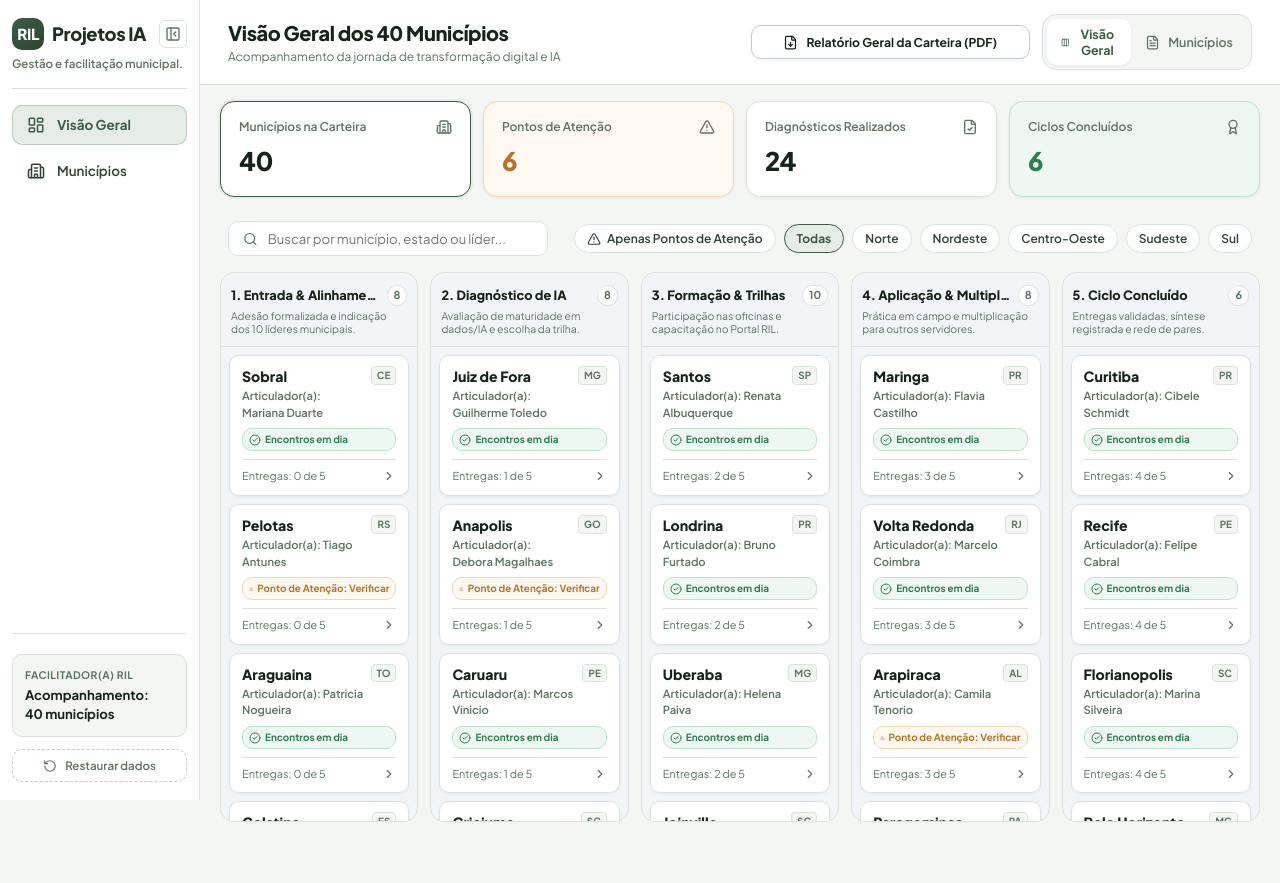
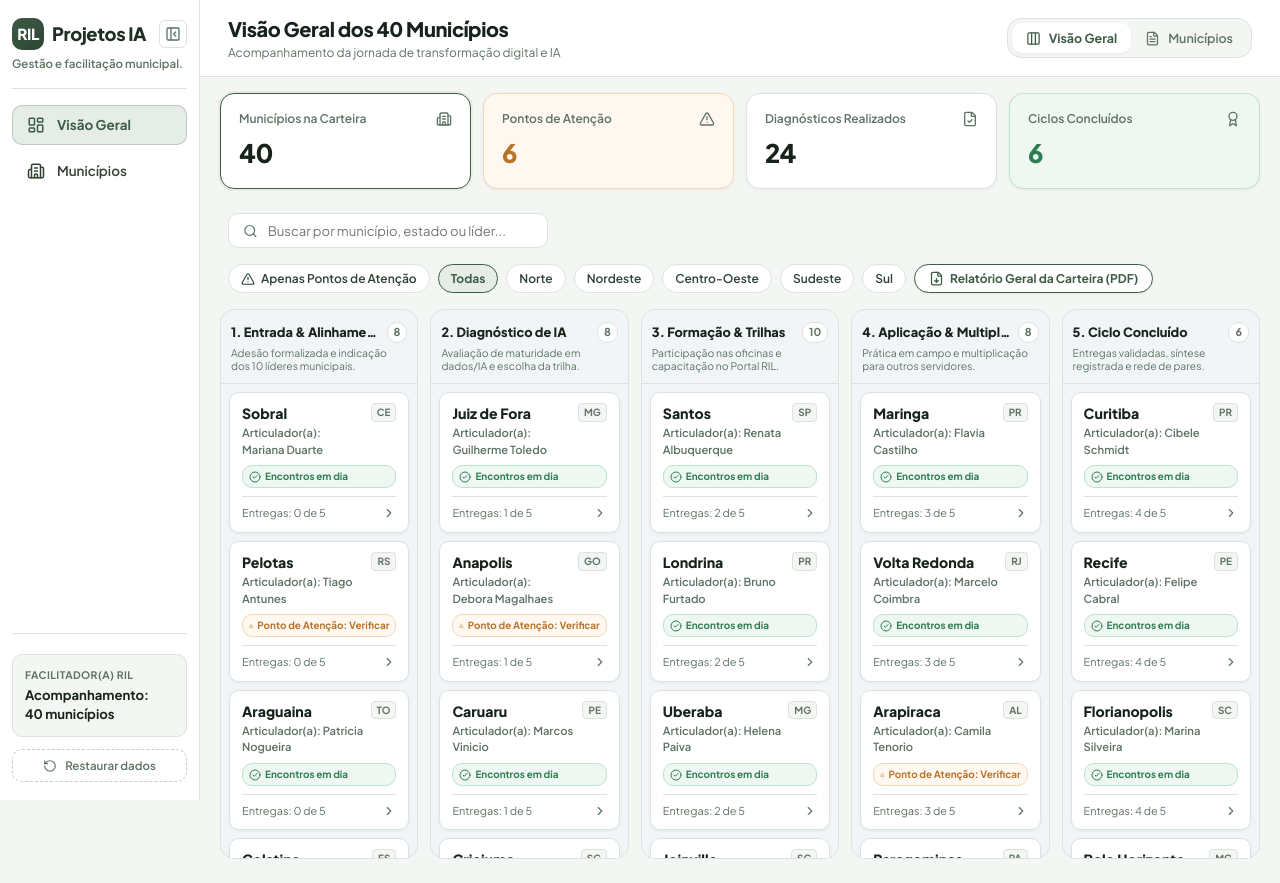
Before and after one commit to thaycarv/ril-projetos-ia, a React (Vite) app: page / in a window 1280 px wide. Before the commit the page ends 846 px from the top, so only its background shows below. Built offline with nearby package versions, Linux system fonts and the light colour scheme.

Commit message:
fix: reposicionar relatorio geral apos sul e corrigir visibilidade de impressao

```diff
--- a/src/components/GeneralPortfolioReport.tsx
+++ b/src/components/GeneralPortfolioReport.tsx
@@ -1,5 +1,5 @@
 import { useState, useRef } from 'react'
-import { flushSync } from 'react-dom'
+import { flushSync, createPortal } from 'react-dom'
 import {
   FileDown,
   X,
@@ -213,9 +213,15 @@ export function GeneralPortfolioReport() {
       )}
 
       {/* Dossiê de Impressao Formal da Carteira Geral (Visivel Somente no @media print) */}
-      <article ref={reportRef} className="print-dossier print-portfolio-dossier" aria-label="Dossiê Executivo da Carteira Geral">
-        {/* Cabecalho Institucional Padrao RIL Brasil */}
-        <header className="print-dossier__header">
+      {typeof document !== 'undefined' &&
+        createPortal(
+          <article
+            ref={reportRef}
+            className={`print-dossier print-portfolio-dossier print-portfolio-dossier--${reportType}`}
+            aria-label="Dossiê Executivo da Carteira Geral"
+          >
+            {/* Cabecalho Institucional Padrao RIL Brasil */}
+            <header className="print-dossier__header">
           <div className="print-dossier__brand">
             <span className="print-dossier__badge">REDE DE INOVAÇÃO LOCAL (RIL BRASIL)</span>
             <span style={{ fontSize: '7pt', color: '#475569', fontWeight: 600 }}>
@@ -565,7 +571,9 @@ export function GeneralPortfolioReport() {
             </section>
           </>
         )}
-      </article>
+      </article>,
+      document.body
+    )}
     </>
   )
 }
--- a/src/components/KanbanView.tsx
+++ b/src/components/KanbanView.tsx
@@ -1,6 +1,7 @@
 import { Search, AlertTriangle, CheckCircle2, ChevronRight } from 'lucide-react'
 import { useProgram } from '../context/ProgramContext'
 import type { MunicipalityStage, Municipality } from '../types'
+import { GeneralPortfolioReport } from './GeneralPortfolioReport'
 
 const STAGES_CONFIG: Array<{ id: MunicipalityStage; title: string; desc: string }> = [
   { id: 'alinhamento', title: '1. Entrada & Alinhamento', desc: 'Adesão formalizada e indicação dos 10 líderes municipais.' },
@@ -85,6 +86,8 @@ export function KanbanView({ onOpenDetail }: KanbanViewProps) {
               {reg}
             </button>
           ))}
+
+          <GeneralPortfolioReport />
         </div>
       </div>
 
--- a/src/components/MunicipalityDetailView.tsx
+++ b/src/components/MunicipalityDetailView.tsx
@@ -1,5 +1,5 @@
 import { useState, useRef, useEffect } from 'react'
-import { flushSync } from 'react-dom'
+import { flushSync, createPortal } from 'react-dom'
 import {
   Building2,
   Users,
@@ -712,8 +712,10 @@ export function MunicipalityDetailView() {
       </main>
 
       {/* Dossiê Executivo Formal para Impressão em PDF (Estrutura Institucional Oficial - Não é cópia de tela) */}
-      <article className={`print-dossier print-dossier--${reportType}`} aria-hidden="true">
-        <header className="print-dossier__header">
+      {typeof document !== 'undefined' &&
+        createPortal(
+          <article className={`print-dossier print-dossier--${reportType}`} aria-hidden="true">
+            <header className="print-dossier__header">
           <div className="print-dossier__brand">
             <span className="print-dossier__badge">REDE DE INOVAÇÃO LOCAL (RIL BRASIL)</span>
           </div>
@@ -1032,7 +1034,9 @@ export function MunicipalityDetailView() {
             </section>
           </>
         )}
-      </article>
+      </article>,
+      document.body
+    )}
     </div>
   )
 }
--- a/src/components/TopBar.tsx
+++ b/src/components/TopBar.tsx
@@ -1,5 +1,4 @@
 import { Columns3, FileText } from 'lucide-react'
-import { GeneralPortfolioReport } from './GeneralPortfolioReport'
 
 interface TopBarProps {
   currentView: 'kanban' | 'detail'
@@ -15,8 +14,6 @@ export function TopBar({ currentView, onViewChange }: TopBarProps) {
       </div>
 
       <div className="top-bar__actions">
-        {currentView === 'kanban' && <GeneralPortfolioReport />}
-
         <div className="view-toggle" role="group" aria-label="Modo de visualização">
           <button
             type="button"
--- a/src/styles/theme.css
+++ b/src/styles/theme.css
@@ -314,14 +314,19 @@ a {
   display: flex;
   align-items: center;
   gap: 12px;
+  flex-shrink: 0;
+  white-space: nowrap;
 }
 
 .view-toggle {
   display: flex;
+  align-items: center;
   background-color: var(--bg);
   padding: 4px;
   border-radius: var(--radius-lg);
   border: 1px solid var(--line);
+  flex-shrink: 0;
+  white-space: nowrap;
 }
 
 .view-toggle-btn {
@@ -337,6 +342,8 @@ a {
   color: var(--muted);
   cursor: pointer;
   transition: all 0.15s ease;
+  white-space: nowrap;
+  flex-shrink: 0;
 }
 
 .view-toggle-btn.is-active {
@@ -433,6 +440,7 @@ a {
   display: flex;
   align-items: center;
   gap: 8px;
+  flex-wrap: wrap;
 }
 
 .pill-btn {
@@ -792,6 +800,33 @@ a {
 
 .btn-download-pdf:active {
   transform: translateY(0);
+}
+
+.btn-download-pdf--general {
+  width: auto;
+  padding: 6px 14px;
+  border-radius: 20px;
+  border: 1px solid var(--primary);
+  background-color: var(--surface);
+  font-size: 0.75rem;
+  font-weight: 700;
+  color: var(--primary);
+  cursor: pointer;
+  display: inline-flex;
+  align-items: center;
+  gap: 6px;
+  white-space: nowrap;
+  flex-shrink: 0;
+  box-shadow: 0 1px 2px rgba(0, 0, 0, 0.05);
+  transition: all 0.15s ease;
+}
+
+.btn-download-pdf--general:hover {
+  background-color: var(--primary);
+  color: #ffffff;
+  border-color: var(--primary);
+  transform: translateY(-1px);
+  box-shadow: 0 2px 6px rgba(45, 69, 51, 0.25);
 }
 
 .fiche-grid {
@@ -1684,22 +1719,8 @@ a {
     padding: 0 !important;
   }
 
-  /* Preserva os containers ancestrais sem margens ou restricoes */
+  /* Oculta toda a interface interativa da aplicacao quando em impressao */
   .app-layout,
-  .main-content,
-  .detail-view--full {
-    display: block !important;
-    margin: 0 !important;
-    padding: 0 !important;
-    width: 100% !important;
-    max-width: 100% !important;
-    min-height: auto !important;
-    background: transparent !important;
-    box-shadow: none !important;
-    border: none !important;
-  }
-
-  /* Oculta todos os componentes interativos de tela */
   .sidebar,
   .top-bar,
   .kpi-strip,
@@ -1717,7 +1738,7 @@ a {
     display: none !important;
   }
 
-  /* Exibe exclusivamente o dossie formal de gestao */
+  /* Exibe exclusivamente o dossie formal de gestao renderizado no body */
   .print-dossier {
     display: block !important;
     visibility: visible !important;
```
